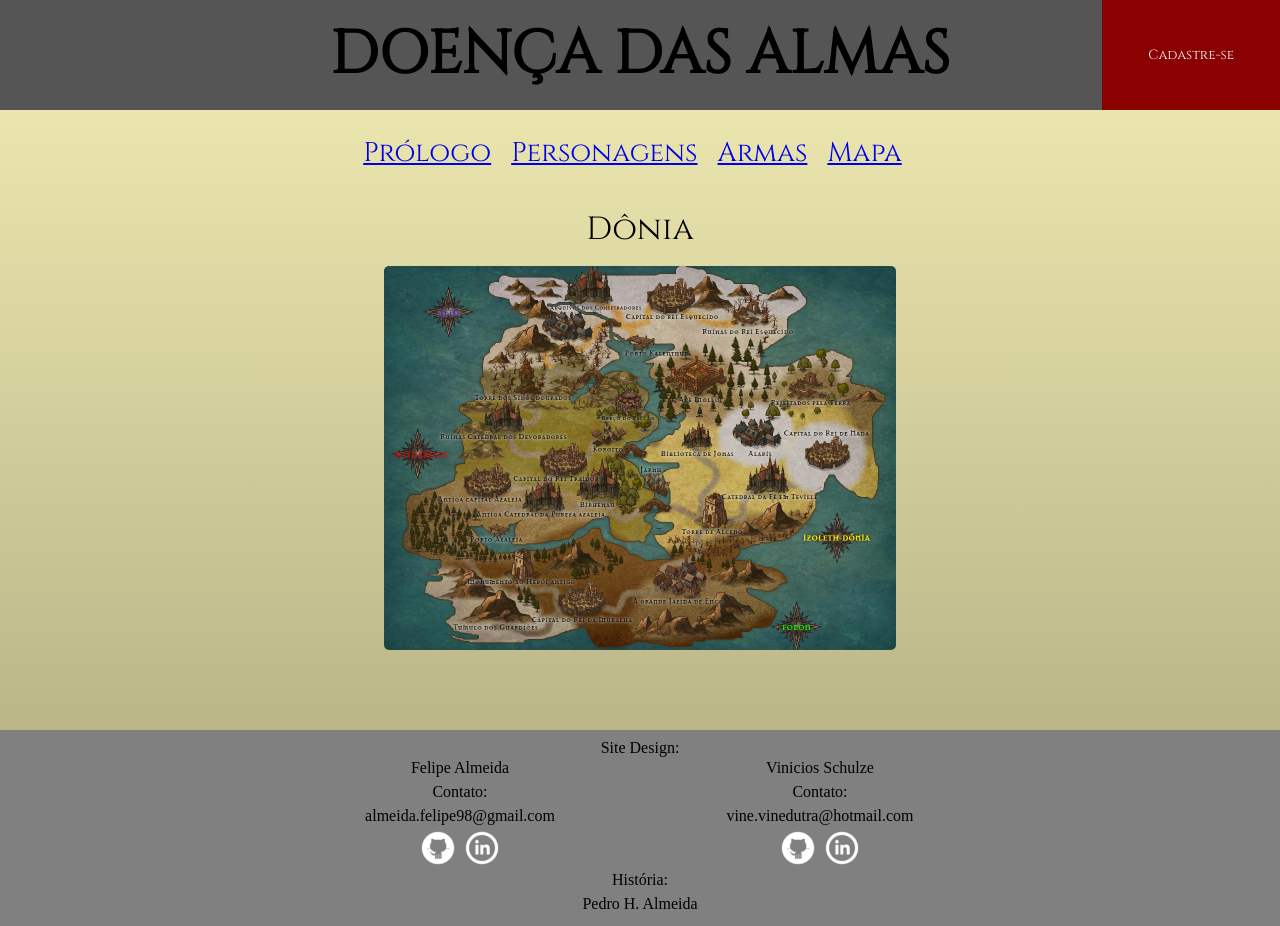
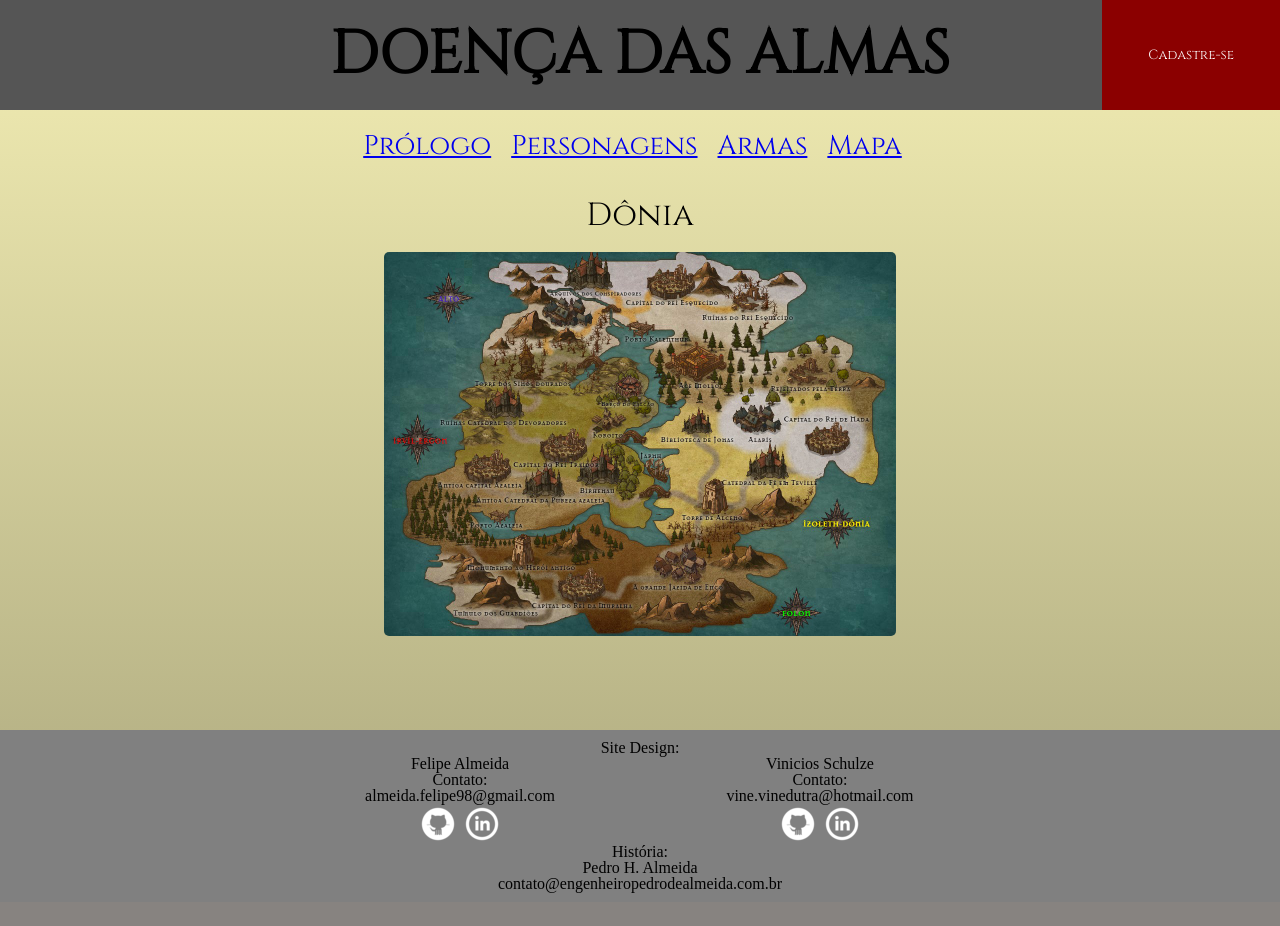
Before and after one commit to Letalin/rpg, a PHP site: page /html/mapa.html in a window 1280 px wide. After the commit the page ends 893 px from the top, so only its background shows below. Run offline with PHP 8.4, Linux system fonts and the light colour scheme.

Commit message:
upate rodape (agr sim)

```diff
--- a/css/site.css
+++ b/css/site.css
@@ -88,11 +88,10 @@ body {
 
 .names {
     text-align: center;
-    line-height: 1;
 }
 
 li {
-    line-height: 1.5;
+    line-height: 1;
 }
 .social-networks li {
     display: inline-block;
--- a/html/armas.html
+++ b/html/armas.html
@@ -130,6 +130,7 @@
                 <ul>
                     <li>História:</li>
                     <li>Pedro H. Almeida</li>
+                    <li>contato@engenheiropedrodealmeida.com.br</li>
                 </ul>
             </div>
         </aside>
--- a/html/mapa.html
+++ b/html/mapa.html
@@ -108,6 +108,7 @@
                 <ul>
                     <li>História:</li>
                     <li>Pedro H. Almeida</li>
+                    <li>contato@engenheiropedrodealmeida.com.br</li>
                 </ul>
             </div>
         </aside>
--- a/html/personagens.html
+++ b/html/personagens.html
@@ -165,6 +165,7 @@
                     <ul>
                         <li>História:</li>
                         <li>Pedro H. Almeida</li>
+                        <li>contato@engenheiropedrodealmeida.com.br</li>
                     </ul>
                 </div>
             </aside>
--- a/html/wikia.html
+++ b/html/wikia.html
@@ -147,6 +147,7 @@
                 <ul>
                     <li>História:</li>
                     <li>Pedro H. Almeida</li>
+                    <li>contato@engenheiropedrodealmeida.com.br</li>
                 </ul>
             </div>
         </aside>
```
